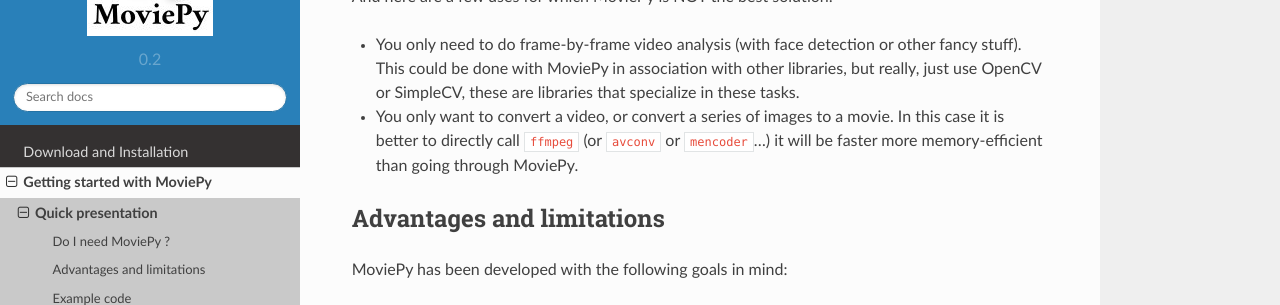
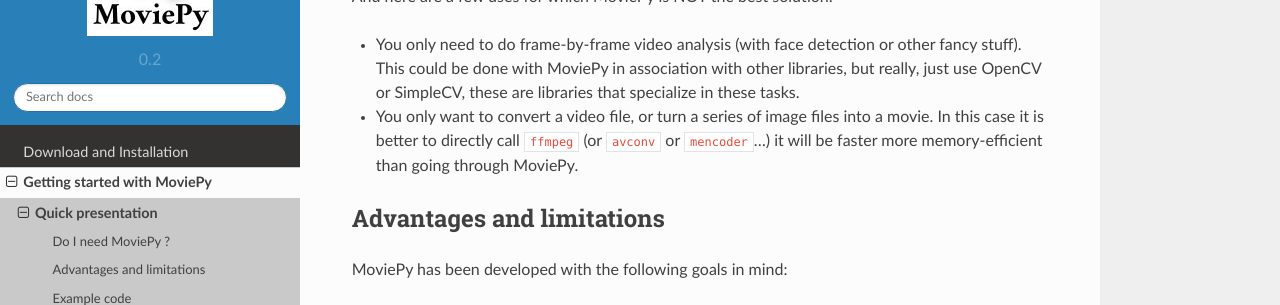
Before and after one commit to Zulko/moviepy, a Sphinx documentation site: the page built from docs/getting_started/quick_presentation.rst, in a window 1280 px wide and 900 px high, scrolled down 368 px. Shown: the part 151-456 px from the top of the window. Built offline with Sphinx 7.4.7 and the Read the Docs theme 2.0.0, drawn with Linux system fonts in a browser that asks for light colours.

Commit message:
Version 2.2 - MoviePy quite stable. Now let's make it more usable !

```diff
--- a/README.rst
+++ b/README.rst
@@ -6,7 +6,6 @@
 MoviePy can read and write all the most common audio and video formats, including GIF, and runs on Windows/Mac/Linux, with Python 2.7+ and 3. Here it is in action in an IPython notebook:
 
 .. image:: https://raw.githubusercontent.com/Zulko/moviepy/master/docs/demo_preview_small.jpeg
-    :width: 300px
     :alt: [logo]
     :align: center
 
--- a/docs/getting_started/quick_presentation.rst
+++ b/docs/getting_started/quick_presentation.rst
@@ -19,7 +19,7 @@
 And here are a few uses for which MoviePy is NOT the best solution:
 
 - You only need to do frame-by-frame video analysis (with face detection or other fancy stuff). This could be done with MoviePy in association with other libraries, but really, just use OpenCV or SimpleCV, these are libraries that specialize in these tasks.
-- You only want to convert a video, or convert a series of images to a movie. In this case it is better to directly call ``ffmpeg`` (or ``avconv`` or ``mencoder``...) it will be faster more memory-efficient than going through MoviePy.
+- You only want to convert a video file, or turn a series of image files into a movie. In this case it is better to directly call ``ffmpeg`` (or ``avconv`` or ``mencoder``...) it will be faster more memory-efficient than going through MoviePy.
 
 
 Advantages and limitations
--- a/moviepy/version.py
+++ b/moviepy/version.py
@@ -1 +1 @@
-__version__ = "0.2.1.9.07"
+__version__ = "0.2.2"
```
